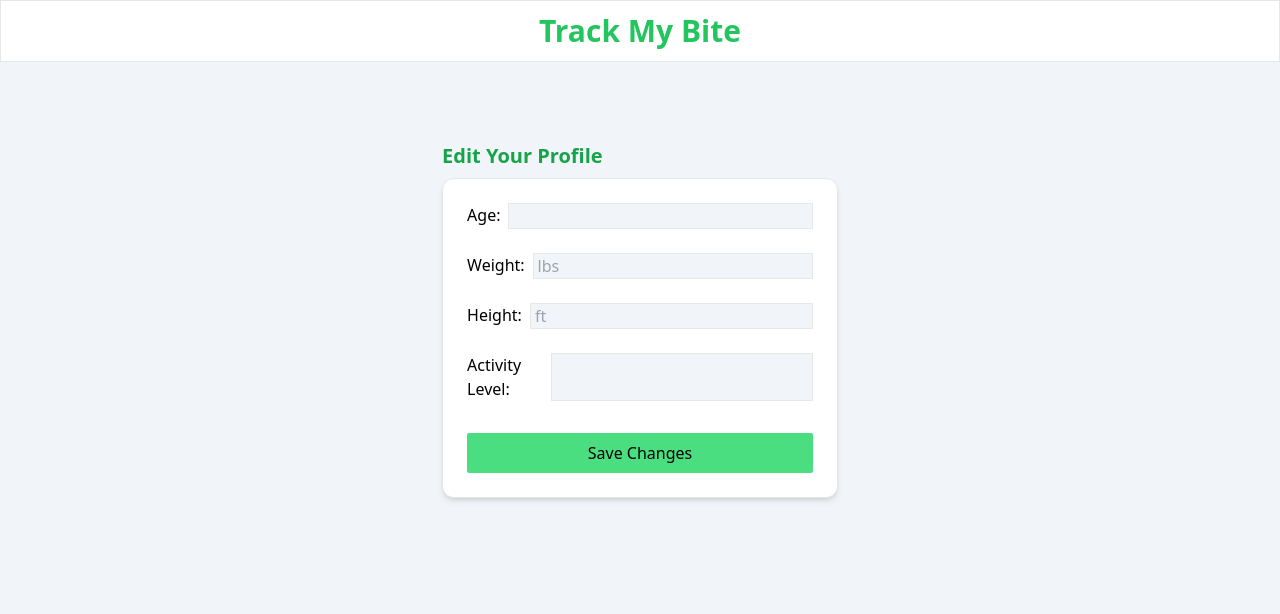
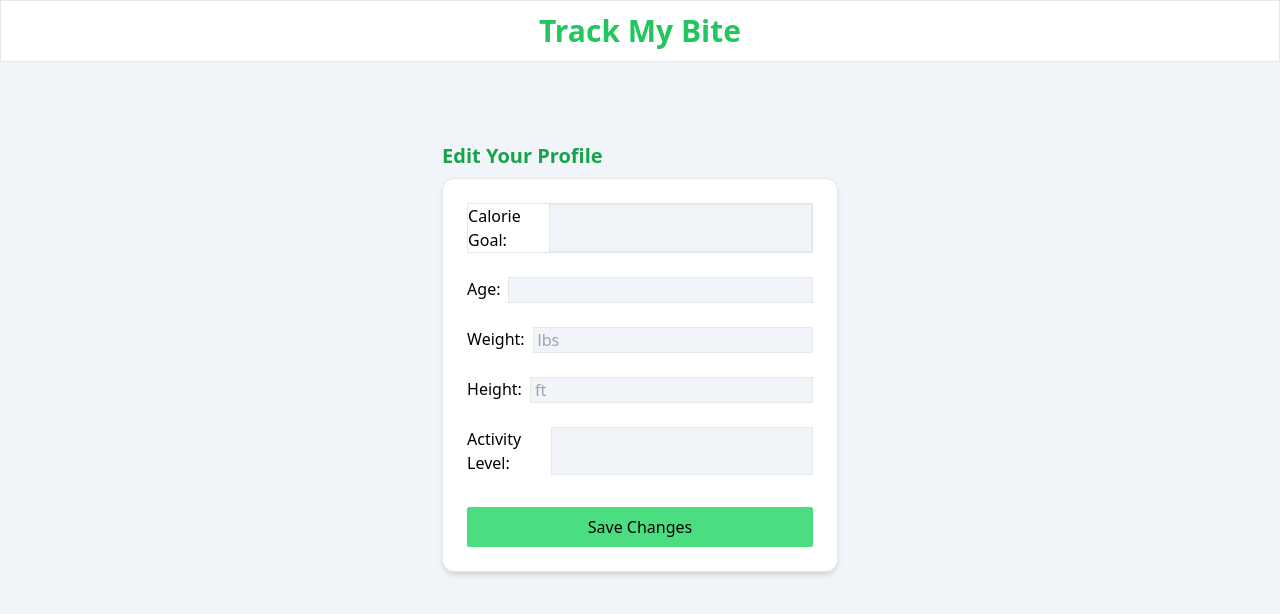
Before and after one commit to Jesusborjas006/TrackMyBite, a React (Vite) app: page /edit/user in a window 1280 px wide. Shown: the top 614 px of the page. Built offline with nearby package versions, Linux system fonts and the light colour scheme.

Commit message:
Users can now change their calorie goal in the edit page

```diff
--- a/src/pages/EditProfile.tsx
+++ b/src/pages/EditProfile.tsx
@@ -30,7 +30,7 @@ const EditProfile = ({ userInfo, setUserInfo }: EditProfileProps) => {
 
   const saveUserChanges = (e: { preventDefault: () => void }) => {
     e.preventDefault();
-    navigate(`/profile/${userInfo.user}`);
+    navigate(-1);
   };
 
   return (
@@ -40,6 +40,16 @@ const EditProfile = ({ userInfo, setUserInfo }: EditProfileProps) => {
           Edit Your Profile
         </h3>
         <form className="min-w-[320px] max-w-[500px] mx-auto border flex flex-col p-6 gap-y-6 bg-white shadow-md rounded-xl">
+          <div className="flex gap-x-2 border">
+            <label>Calorie Goal:</label>
+            <input
+              className="w-full border bg-slate-100 text-indent pl-1"
+              type="text"
+              name="calorieGoal"
+              value={userInfo.calorieGoal}
+              onChange={handleChange}
+            />
+          </div>
           <div className="flex gap-x-2">
             <label>Age:</label>
             <input
```
